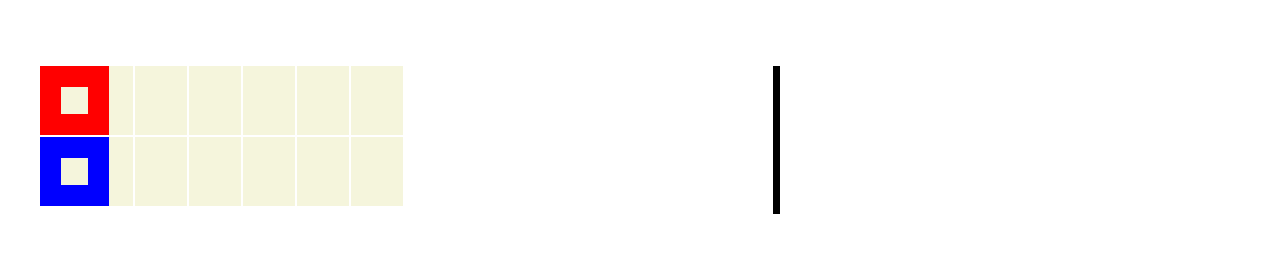
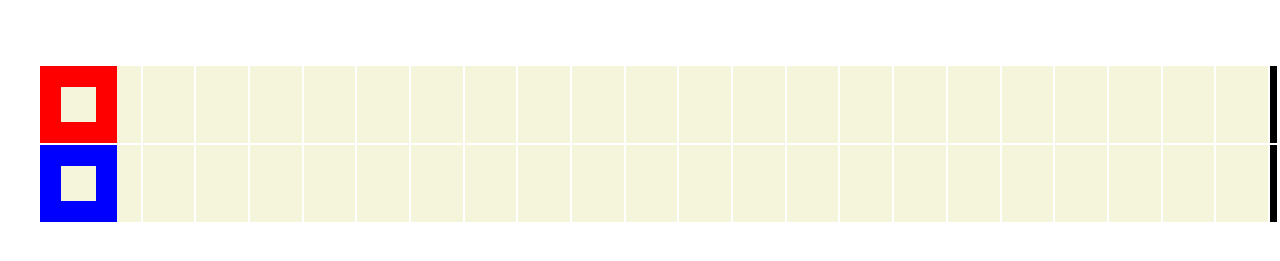
Before and after one commit to JohnReynolds2/JS-Racer, a plain HTML site: page index.html in a window 1280 px wide. Shown: the part 185-446 px from the top of the page. Drawn offline with Linux system fonts and the light colour scheme.

Commit message:
commit 6 - full functionality

```diff
--- a/app.js
+++ b/app.js
@@ -26,12 +26,13 @@ const lane2 = [];
 //this moves the red square across the page but with no winning alert
 //by adding an empty string into the .puch command it remembers the value that was in the array
 const moveRed = (event) => {
+
 	document.getElementById('red').nextElementSibling.setAttribute('id', 'red');
 	document.querySelector('#red').removeAttribute('id');
 	lane1.push('');
 	//this console.log allowed me to see the values in the array as I clicked the key right
 	//console.log(lane1);
-	if (lane1.length >= 7) {
+	if (lane1.length >= 23) {
 		alert("red wins");
 	}
 
@@ -39,10 +40,12 @@ const moveRed = (event) => {
 
 //function that will tell blue square to move right one place
 const moveBlue = (event) => {
+
 	document.getElementById('blue').nextElementSibling.setAttribute('id', 'blue');
 	document.querySelector('#blue').removeAttribute('id');
 	lane2.push('');
-	if (lane2.length >= 7) {
+	console.log(lane2);
+	if (lane2.length >= 23) {
 		alert("blue wins");
 	}
 
@@ -51,13 +54,16 @@ const moveBlue = (event) => {
 //found the keycodes for right-arrow and 'd' key online. need to someonehow create the function
 //since both squares are moving right you can combine both keys to the same function.
 //once they are pressed they should act in the same way
+
+//The reason why the blue wasn't working was because I had a syntactical error.
 const moveRight = (event) => {
 	if (event.keyCode == 39) {
 		moveRed();
 	}
-	if (event.keycode == 68) {
+	if (event.keyCode == 68) {
 		moveBlue();
 	}
 };
 
 document.onkeydown = moveRight;
+console.log(moveRight);
--- a/index.html
+++ b/index.html
@@ -21,8 +21,25 @@
 			<td></td>
 			<td></td>
 			<td></td>
+			<td></td>
+			<td></td>
+			<td></td>
+			<td></td>
+			<td></td>
+			<td></td>
+			<td></td>
+			<td></td>
+			<td></td>
+			<td></td>
+			<td></td>
+			<td></td>
+			<td></td>
+			<td></td>
+			<td></td>
+			<td></td>
 			<td class="finishLine"></td>
 		</tr>
+
         <tr id="lane2">
         	<td id="blue"></td>
         	<td></td>
@@ -30,7 +47,23 @@
         	<td></td>
         	<td></td>
         	<td></td>
+			<td></td>
+			<td></td>
         	<td></td>
+        	<td></td>
+			<td></td>
+			<td></td>
+			<td></td>
+        	<td></td>
+        	<td></td>
+        	<td></td>
+			<td></td>
+			<td></td>
+			<td></td>
+			<td></td>
+			<td></td>
+			<td></td>
+			<td></td>
         	<td class="finishLine"></td>
         </tr>
 
--- a/style.css
+++ b/style.css
@@ -10,8 +10,13 @@ table tr td {
 	background-color: beige;
 }
 
+tr {
+	margin: auto 0;
+}
+
 #red {
 	border: solid 21px #ff0000;
+	padding: 5px;
  	width: 25px;
  	height: 25px;
  	position: relative;
@@ -20,6 +25,7 @@ table tr td {
 
 #blue {
 	border: solid 21px #0000ff;
+	padding: 5px;
  	width: 25px;
  	height: 25px;
  	position: relative;
@@ -31,6 +37,6 @@ table tr td {
 	background-color: black;
 	width: 5px;
 	height: 75px;
-	right: 500px;
+	right: auto 0;
 	position: absolute;
 }
```
